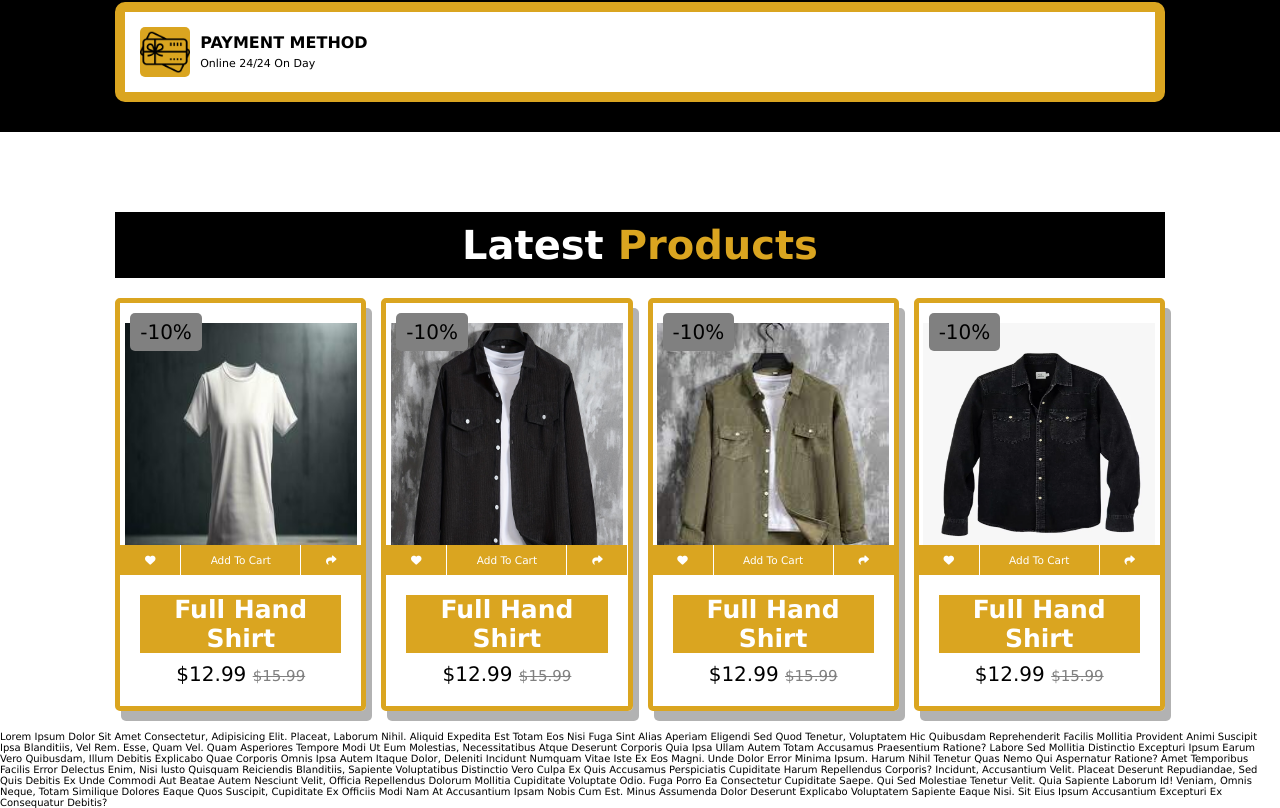
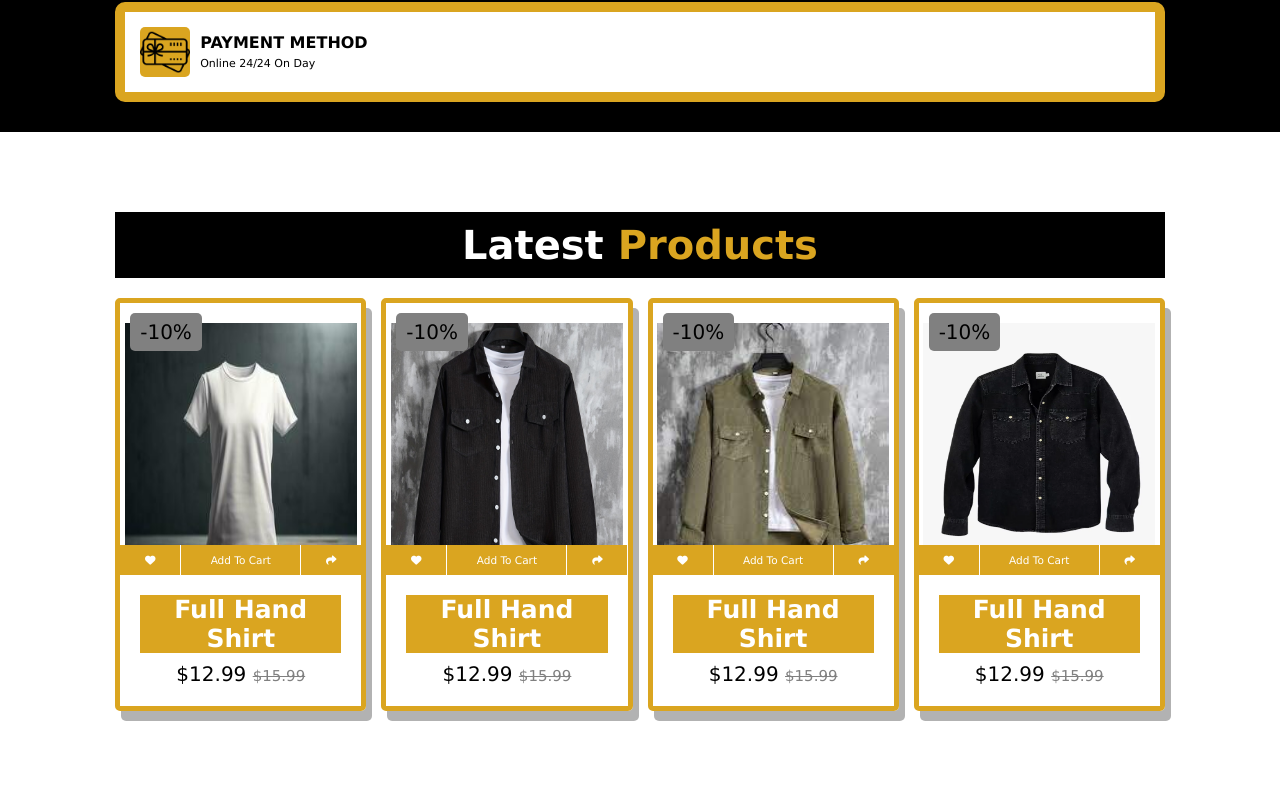
Before and after one commit to safaroque7/clothSakib, a plain HTML site: page index.html in a window 1280 px wide. Shown: the part 1621-2429 px from the top of the page. After the commit the page ends 2352 px from the top, so only its background shows below. Drawn offline with Linux system fonts and the light colour scheme; files whose address does not match are found by name.

Commit message:
dleted finally

```diff
--- a/index.html
+++ b/index.html
@@ -197,11 +197,7 @@
     <!-- products section end -->
 
 
-<div class="footer">
-    <p>
-        Lorem ipsum dolor sit amet consectetur, adipisicing elit. Placeat, laborum nihil. Aliquid expedita est totam eos nisi fuga sint alias aperiam eligendi sed quod tenetur, voluptatem hic quibusdam reprehenderit facilis mollitia provident animi suscipit ipsa blanditiis, vel rem. Esse, quam vel. Quam asperiores tempore modi ut eum molestias, necessitatibus atque deserunt corporis quia ipsa ullam autem totam accusamus praesentium ratione? Labore sed mollitia distinctio excepturi ipsum earum vero quibusdam, illum debitis explicabo quae corporis omnis ipsa autem itaque dolor, deleniti incidunt numquam vitae iste ex eos magni. Unde dolor error minima ipsum. Harum nihil tenetur quas nemo qui aspernatur ratione? Amet temporibus facilis error delectus enim, nisi iusto quisquam reiciendis blanditiis, sapiente voluptatibus distinctio vero culpa ex quis accusamus perspiciatis cupiditate harum repellendus corporis? Incidunt, accusantium velit. Placeat deserunt repudiandae, sed quis debitis ex unde commodi aut beatae autem nesciunt velit, officia repellendus dolorum mollitia cupiditate voluptate odio. Fuga porro ea consectetur cupiditate saepe. Qui sed molestiae tenetur velit. Quia sapiente laborum id! Veniam, omnis neque, totam similique dolores eaque quos suscipit, cupiditate ex officiis modi nam at accusantium ipsam nobis cum est. Minus assumenda dolor deserunt explicabo voluptatem sapiente eaque nisi. Sit eius ipsum accusantium excepturi ex consequatur debitis?
-    </p>
-</div>
+
 
 </body>
 </html>
```
